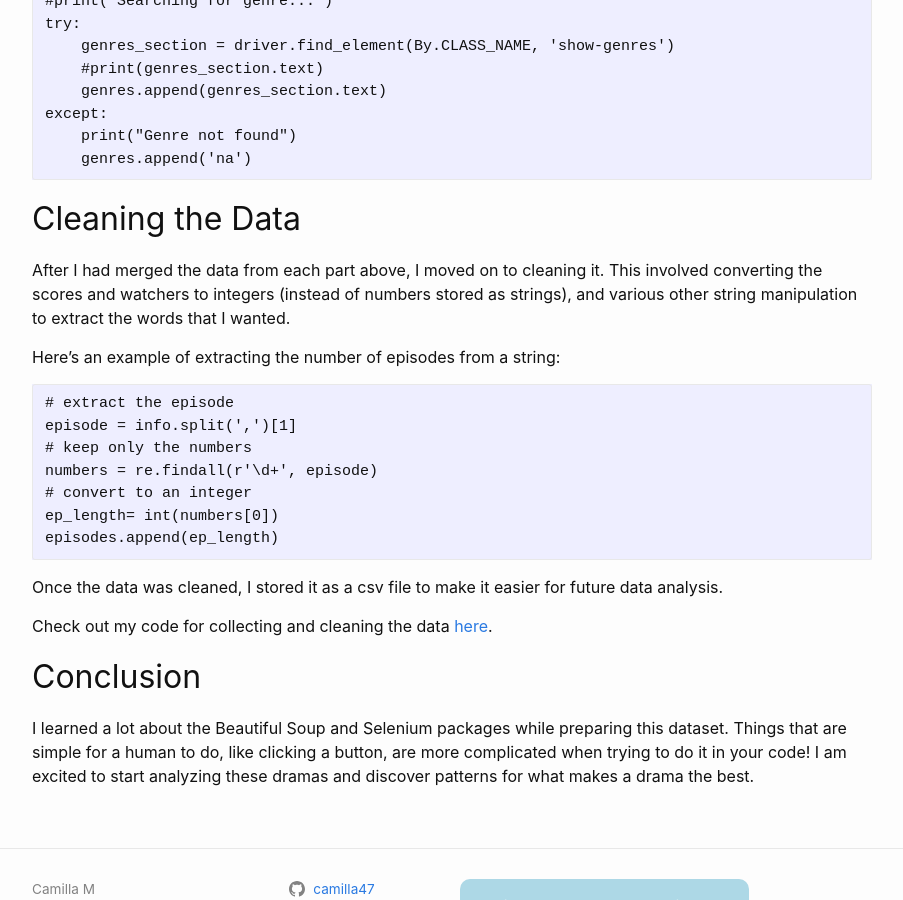
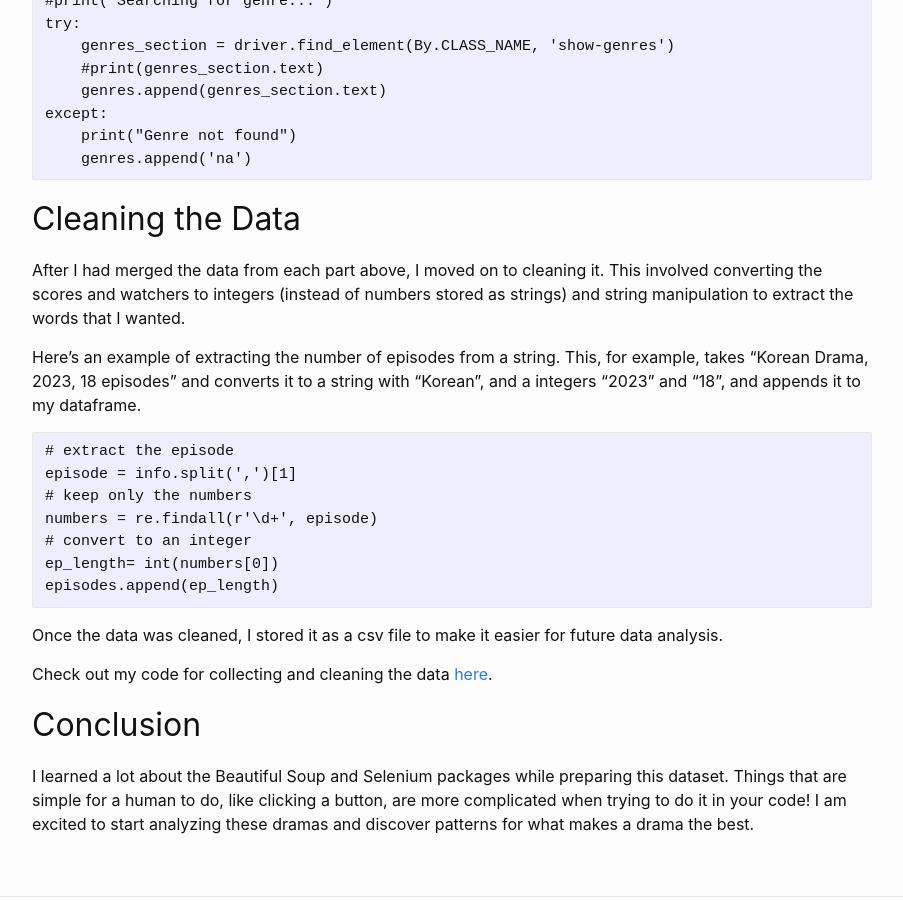
Before and after one commit to camilla47/camilla47.github.io, a Jekyll site: the page built from _posts/2023-12-09-data-collect.md, in a window 1280 px wide and 900 px high, scrolled down 2047 px. Shown: the whole window, without its empty margins (188-1091 px from the left). Built offline with Jekyll 4.4.1, drawn with Linux system fonts in a browser that asks for light colours; comment, search, counter and statistics services are not loaded.

Commit message:
adding cleaning explanation

````diff
--- a/_posts/2023-12-09-data-collect.md
+++ b/_posts/2023-12-09-data-collect.md
@@ -75,9 +75,9 @@ except:
 ```
 
 ## Cleaning the Data
-After I had merged the data from each part above, I moved on to cleaning it. This involved converting the scores and watchers to integers (instead of numbers stored as strings), and various other string manipulation to extract the words that I wanted.
+After I had merged the data from each part above, I moved on to cleaning it. This involved converting the scores and watchers to integers (instead of numbers stored as strings) and string manipulation to extract the words that I wanted.
 
-Here's an example of extracting the number of episodes from a string:
+Here's an example of extracting the number of episodes from a string. This, for example, takes "Korean Drama, 2023, 18 episodes" and converts it to a string with "Korean", and a integers "2023" and "18", and appends it to my dataframe.
 
 ```
 # extract the episode
````
